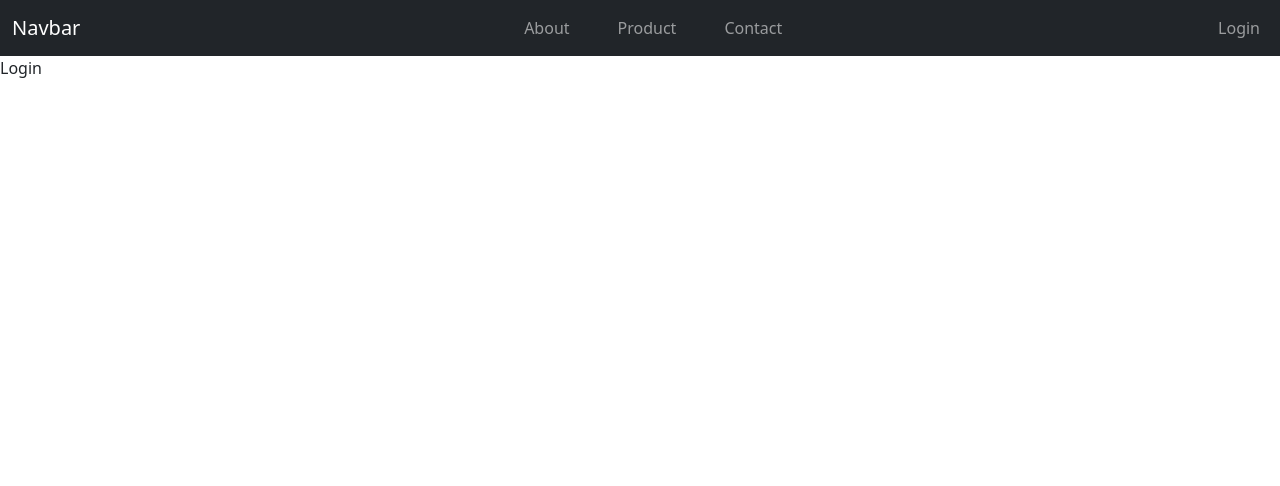
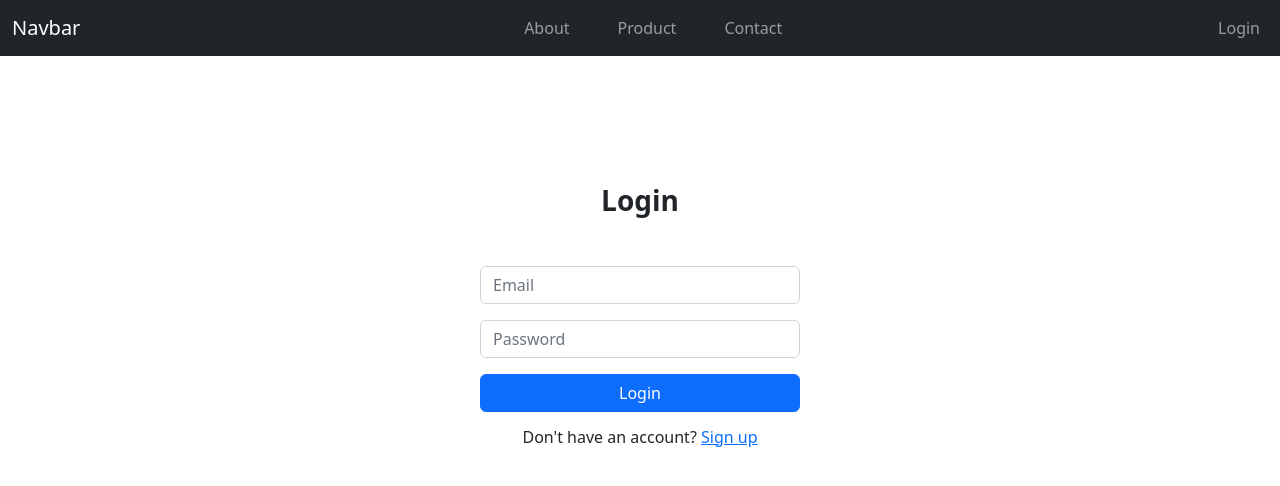
Before and after one commit to GurinderS120/sfsu-study-partner, a Next.js app: page /login in a window 1280 px wide. Shown: the top 486 px of the page. Built offline with nearby package versions, Linux system fonts and the light colour scheme.

Commit message:
Feat(Login): Add login functionality

```diff
--- a/pages/login.js
+++ b/pages/login.js
@@ -1,5 +1,70 @@
+import { Formik, ErrorMessage, Form } from "formik";
+import Button from "react-bootstrap/Button";
+import { getAuth, signOut, signInWithEmailAndPassword } from "firebase/auth";
+import { signinSchema } from "../validation/schemas";
+import InputField from "../components/formik/inputField";
+import Link from "next/link";
+
+// Async function that is responsible for logging in users by connecting
+// to Firebase
+async function login(values) {
+  const app = (await import("../firebase/config")).app;
+  const auth = getAuth(app);
+
+  try {
+    const userInfo = await signInWithEmailAndPassword(
+      auth,
+      values.email,
+      values.password
+    );
+    if (!userInfo.user.emailVerified) {
+      alert("Please verify your email first");
+      signOut(auth);
+    }
+  } catch (error) {
+    console.log(error);
+  }
+}
+
 function Login() {
-  return <div>Login</div>;
+  return (
+    <Formik
+      initialValues={{ email: "", password: "" }}
+      onSubmit={login}
+      validationSchema={signinSchema}
+    >
+      <div className="form-container">
+        <Form className="d-flex flex-column">
+          <h3 className="form-header">Login</h3>
+
+          <InputField type="email" name="email" placeholder="Email" />
+          <ErrorMessage
+            component="p"
+            name="email"
+            className="text-danger small mb-0"
+          />
+
+          <InputField type="password" name="password" placeholder="Password" />
+          <ErrorMessage
+            component="p"
+            name="password"
+            className="text-danger small mb-0"
+          />
+
+          <Button variant="primary" className="mt-3" type="submit">
+            Login
+          </Button>
+
+          <h6 className="mt-3 text-center">
+            <span>Don&apos;t have an account? </span>
+            <Link href="/signup" className="ml-1 lg-nav-links">
+              Sign up
+            </Link>
+          </h6>
+        </Form>
+      </div>
+    </Formik>
+  );
 }
 
 export default Login;
```
